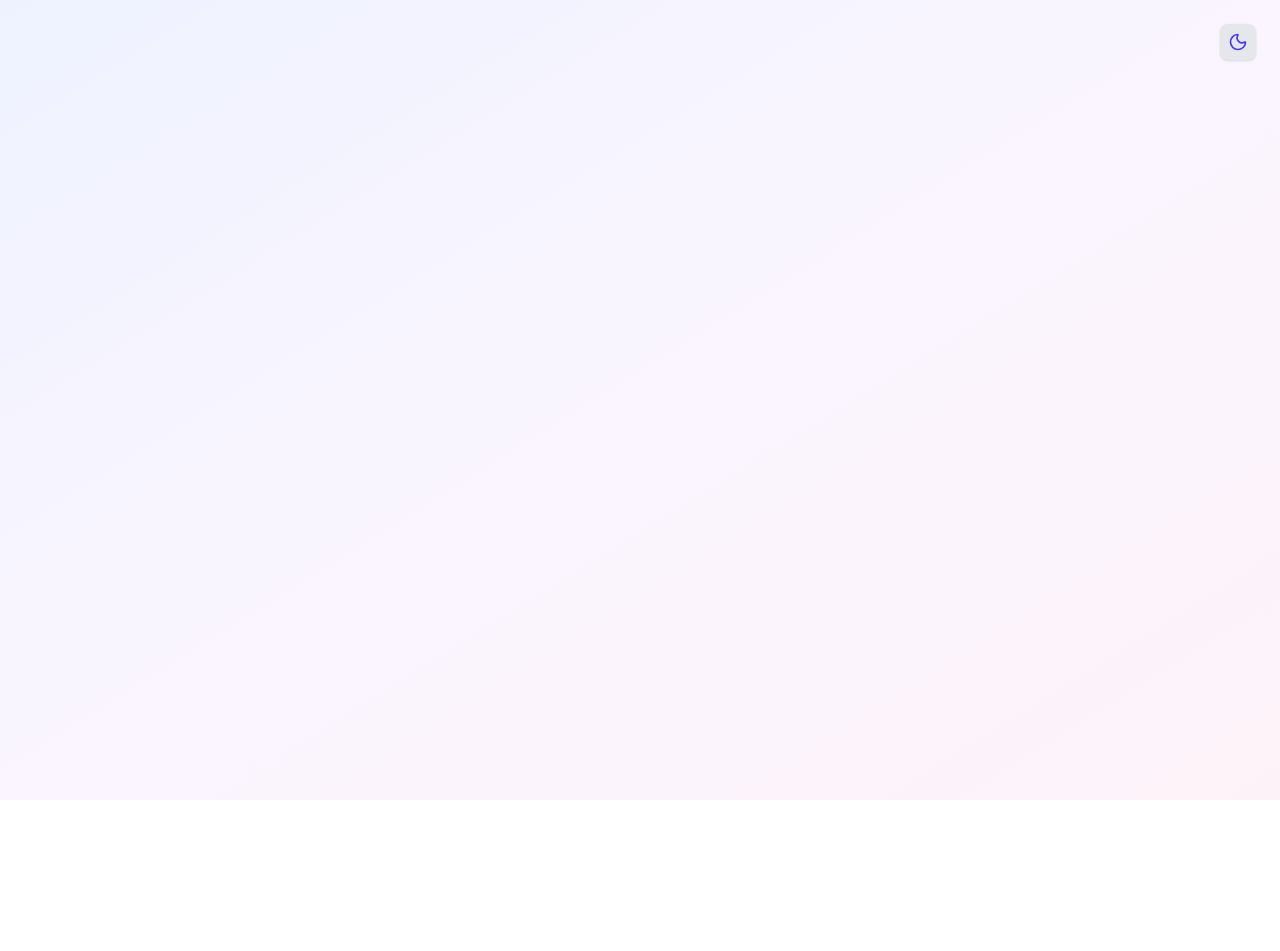
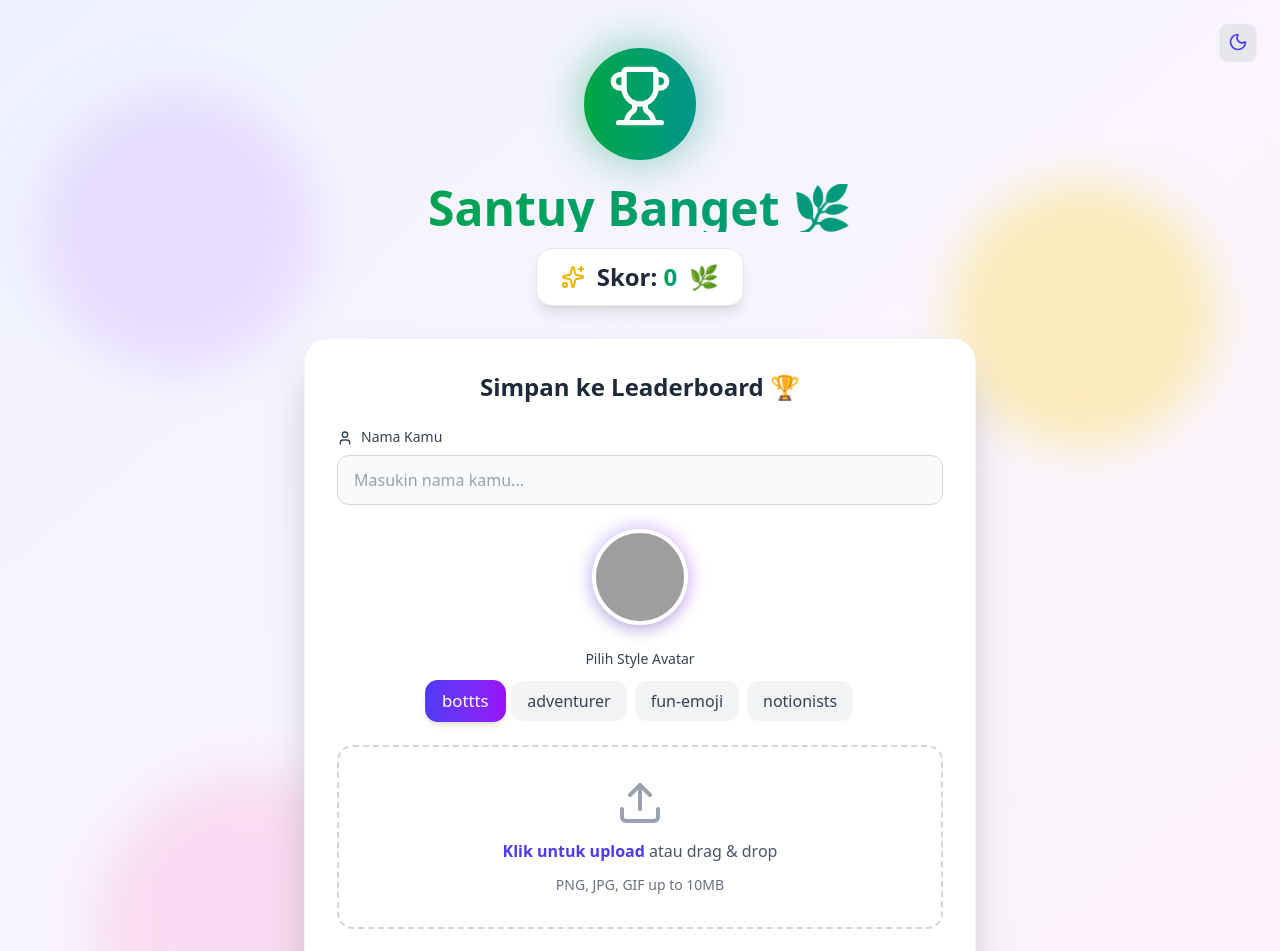
Before and after one commit to Ftih07/karbit-checker, a Next.js app: page /quiz/result in a window 1280 px wide. Shown: the top 951 px of the page. Before the commit the page ends 800 px from the top, so only its background shows below. Built offline with nearby package versions, Linux system fonts and the light colour scheme; grey boxes are pictures that could not be loaded.

Commit message:
Fix error production

```diff
--- a/app/quiz/result/page.tsx
+++ b/app/quiz/result/page.tsx
@@ -1,7 +1,7 @@
 "use client";
 
-import { Suspense, useEffect, useState, useCallback } from "react";
 import { useSearchParams } from "next/navigation";
+import { useEffect, useState, useCallback } from "react";
 import Link from "next/link";
 import { useDropzone } from "react-dropzone";
 import { db } from "@/lib/firebase";
@@ -12,8 +12,7 @@ import { Trophy, Upload, Check, Sparkles, Camera, User } from "lucide-react";
 
 const DICEBEAR_STYLES = ["bottts", "adventurer", "fun-emoji", "notionists"];
 
-// Komponen yang benar-benar pakai useSearchParams
-function ResultContent() {
+export default function ResultPage() {
   const params = useSearchParams();
   const [score, setScore] = useState<number | null>(null);
   const [name, setName] = useState("");
@@ -69,31 +68,10 @@ function ResultContent() {
   };
 
   const getScoreCategory = (s: number) => {
-    if (s >= 80)
-      return {
-        text: "Karbit Banget! 🔥",
-        color:
-          "from-red-600 to-orange-600 dark:from-red-500 dark:to-orange-500",
-        emoji: "🔥",
-      };
-    if (s >= 60)
-      return {
-        text: "Lumayan Karbit! ⚡",
-        color:
-          "from-yellow-600 to-orange-600 dark:from-yellow-500 dark:to-orange-500",
-        emoji: "⚡",
-      };
-    if (s >= 40)
-      return {
-        text: "Standar Aja 😎",
-        color: "from-blue-600 to-cyan-600 dark:from-blue-500 dark:to-cyan-500",
-        emoji: "😎",
-      };
-    return {
-      text: "Santuy Banget 🌿",
-      color: "from-green-600 to-teal-600 dark:from-green-500 dark:to-teal-500",
-      emoji: "🌿",
-    };
+    if (s >= 80) return { text: "Karbit Banget! 🔥", color: "from-red-600 to-orange-600 dark:from-red-500 dark:to-orange-500", emoji: "🔥" };
+    if (s >= 60) return { text: "Lumayan Karbit! ⚡", color: "from-yellow-600 to-orange-600 dark:from-yellow-500 dark:to-orange-500", emoji: "⚡" };
+    if (s >= 40) return { text: "Standar Aja 😎", color: "from-blue-600 to-cyan-600 dark:from-blue-500 dark:to-cyan-500", emoji: "😎" };
+    return { text: "Santuy Banget 🌿", color: "from-green-600 to-teal-600 dark:from-green-500 dark:to-teal-500", emoji: "🌿" };
   };
 
   if (score === null) {
@@ -116,17 +94,190 @@ function ResultContent() {
         <ThemeToggle />
       </div>
 
-      {/* … sisanya sama persis dengan konten kamu … */}
-      {/* tinggal pindahkan seluruh JSX yang kamu tulis tadi ke sini */}
+      {/* Background decoration */}
+      <div className="absolute inset-0 overflow-hidden pointer-events-none">
+        <div className="absolute top-20 left-10 w-72 h-72 bg-purple-300 dark:bg-purple-900 rounded-full mix-blend-multiply dark:mix-blend-soft-light filter blur-xl opacity-30 animate-blob"></div>
+        <div className="absolute top-40 right-10 w-72 h-72 bg-yellow-300 dark:bg-yellow-900 rounded-full mix-blend-multiply dark:mix-blend-soft-light filter blur-xl opacity-30 animate-blob animation-delay-2000"></div>
+        <div className="absolute -bottom-8 left-20 w-72 h-72 bg-pink-300 dark:bg-pink-900 rounded-full mix-blend-multiply dark:mix-blend-soft-light filter blur-xl opacity-30 animate-blob animation-delay-4000"></div>
+      </div>
+
+      {/* Content */}
+      <div className="relative z-10 w-full max-w-2xl">
+        {/* Score Display */}
+        <div className="text-center mb-8">
+          <div className="flex justify-center mb-6">
+            <div className="relative">
+              <div className={`absolute inset-0 bg-gradient-to-r ${category.color} rounded-full blur-xl opacity-50 animate-pulse`}></div>
+              <div className={`relative bg-gradient-to-r ${category.color} p-6 rounded-full`}>
+                <Trophy className="w-16 h-16 text-white animate-bounce" />
+              </div>
+            </div>
+          </div>
+
+          <h1 className={`text-4xl md:text-5xl font-bold mb-4 bg-gradient-to-r ${category.color} bg-clip-text text-transparent`}>
+            {category.text}
+          </h1>
+
+          <div className="inline-flex items-center gap-3 px-6 py-3 bg-white dark:bg-gray-800 rounded-2xl shadow-lg border border-gray-200 dark:border-gray-700">
+            <Sparkles className="w-6 h-6 text-yellow-500" />
+            <p className="text-2xl font-bold text-gray-800 dark:text-gray-100">
+              Skor: <span className={`bg-gradient-to-r ${category.color} bg-clip-text text-transparent`}>{score}</span>
+            </p>
+            <span className="text-2xl">{category.emoji}</span>
+          </div>
+        </div>
+
+        {!saved ? (
+          <div className="bg-white dark:bg-gray-800 shadow-2xl rounded-3xl p-6 md:p-8 border border-gray-100 dark:border-gray-700 transition-colors duration-300">
+            <h2 className="text-2xl font-bold text-gray-800 dark:text-gray-100 mb-6 text-center">
+              Simpan ke Leaderboard 🏆
+            </h2>
+
+            {/* Name Input */}
+            <div className="mb-6">
+              <label className="block text-sm font-medium text-gray-700 dark:text-gray-300 mb-2">
+                <User className="w-4 h-4 inline mr-2" />
+                Nama Kamu
+              </label>
+              <input
+                type="text"
+                placeholder="Masukin nama kamu..."
+                className="w-full px-4 py-3 bg-gray-50 dark:bg-gray-700 border border-gray-300 dark:border-gray-600 rounded-xl text-gray-800 dark:text-gray-100 placeholder-gray-400 dark:placeholder-gray-500 focus:ring-2 focus:ring-indigo-500 dark:focus:ring-indigo-400 focus:border-transparent transition-all"
+                value={name}
+                onChange={(e) => setName(e.target.value)}
+              />
+            </div>
+
+            {/* Avatar Preview */}
+            <div className="mb-6 flex justify-center">
+              <div className="relative">
+                <div className="absolute -inset-1 bg-gradient-to-r from-indigo-600 to-purple-600 rounded-full blur opacity-25"></div>
+                <div className="relative">
+                  {preview ? (
+                    <img
+                      src={preview}
+                      alt="Preview"
+                      className="w-24 h-24 rounded-full object-cover border-4 border-white dark:border-gray-700 shadow-lg"
+                    />
+                  ) : (
+                    <img
+                      src={`https://api.dicebear.com/9.x/${avatarStyle}/svg?seed=${name || "random"}`}
+                      alt="Avatar Preview"
+                      className="w-24 h-24 rounded-full border-4 border-white dark:border-gray-700 shadow-lg"
+                    />
+                  )}
+                </div>
+              </div>
+            </div>
+
+            {/* Avatar Style Selector */}
+            {!file && (
+              <div className="mb-6">
+                <label className="block text-sm font-medium text-gray-700 dark:text-gray-300 mb-3 text-center">
+                  Pilih Style Avatar
+                </label>
+                <div className="flex gap-2 flex-wrap justify-center">
+                  {DICEBEAR_STYLES.map((style) => (
+                    <button
+                      key={style}
+                      onClick={() => setAvatarStyle(style)}
+                      className={`px-4 py-2 rounded-xl font-medium transition-all duration-200 ${
+                        avatarStyle === style
+                          ? "bg-gradient-to-r from-indigo-600 to-purple-600 text-white shadow-md scale-105"
+                          : "bg-gray-100 dark:bg-gray-700 text-gray-700 dark:text-gray-300 hover:bg-gray-200 dark:hover:bg-gray-600"
+                      }`}
+                    >
+                      {style}
+                    </button>
+                  ))}
+                </div>
+              </div>
+            )}
+
+            {/* Drag & Drop Zone */}
+            <div
+              {...getRootProps()}
+              className={`border-2 border-dashed rounded-2xl p-8 text-center cursor-pointer transition-all duration-200 mb-6 ${
+                isDragActive
+                  ? "border-green-500 bg-green-50 dark:bg-green-900/20 scale-105"
+                  : "border-gray-300 dark:border-gray-600 hover:border-indigo-400 dark:hover:border-indigo-500 hover:bg-gray-50 dark:hover:bg-gray-700/50"
+              }`}
+            >
+              <input {...getInputProps()} />
+              <div className="flex flex-col items-center gap-3">
+                {isDragActive ? (
+                  <>
+                    <Upload className="w-12 h-12 text-green-500 animate-bounce" />
+                    <p className="text-green-600 dark:text-green-400 font-medium">
+                      Lepas gambar di sini...
+                    </p>
+                  </>
+                ) : preview ? (
+                  <>
+                    <Camera className="w-12 h-12 text-indigo-600 dark:text-indigo-400" />
+                    <p className="text-gray-600 dark:text-gray-400">
+                      Klik atau drag untuk ganti gambar
+                    </p>
+                  </>
+                ) : (
+                  <>
+                    <Upload className="w-12 h-12 text-gray-400 dark:text-gray-500" />
+                    <p className="text-gray-600 dark:text-gray-400">
+                      <span className="font-semibold text-indigo-600 dark:text-indigo-400">Klik untuk upload</span> atau drag & drop
+                    </p>
+                    <p className="text-sm text-gray-500 dark:text-gray-500">
+                      PNG, JPG, GIF up to 10MB
+                    </p>
+                  </>
+                )}
+              </div>
+            </div>
+
+            {/* Save Button */}
+            <button
+              onClick={saveToLeaderboard}
+              disabled={loading || !name}
+              className="w-full py-4 bg-gradient-to-r from-green-600 to-emerald-600 dark:from-green-500 dark:to-emerald-500 text-white font-bold rounded-2xl shadow-lg hover:shadow-xl hover:scale-105 transition-all duration-200 disabled:opacity-50 disabled:cursor-not-allowed disabled:hover:scale-100 flex items-center justify-center gap-2"
+            >
+              {loading ? (
+                <>
+                  <div className="w-5 h-5 border-2 border-white border-t-transparent rounded-full animate-spin"></div>
+                  Menyimpan...
+                </>
+              ) : (
+                <>
+                  <Check className="w-5 h-5" />
+                  Simpan ke Leaderboard
+                </>
+              )}
+            </button>
+          </div>
+        ) : (
+          <div className="bg-white dark:bg-gray-800 shadow-2xl rounded-3xl p-8 border border-gray-100 dark:border-gray-700 text-center">
+            <div className="flex justify-center mb-6">
+              <div className="bg-green-100 dark:bg-green-900/30 p-4 rounded-full">
+                <Check className="w-12 h-12 text-green-600 dark:text-green-400" />
+              </div>
+            </div>
+
+            <h3 className="text-2xl font-bold text-gray-800 dark:text-gray-100 mb-4">
+              Berhasil Disimpan! 🎉
+            </h3>
+
+            <p className="text-gray-600 dark:text-gray-400 mb-6">
+              Skor kamu udah masuk ke leaderboard nih!
+            </p>
+
+            <Link
+              href="/leaderboard"
+              className="inline-flex items-center gap-2 px-8 py-4 bg-gradient-to-r from-indigo-600 to-purple-600 dark:from-indigo-500 dark:to-purple-500 text-white text-lg font-semibold rounded-2xl shadow-lg hover:shadow-xl hover:scale-105 transition-all duration-200"
+            >
+              <Trophy className="w-5 h-5" />
+              Lihat Leaderboard
+            </Link>
+          </div>
+        )}
+      </div>
     </main>
   );
 }
-
-// Halaman utama membungkus dengan Suspense
-export default function ResultPage() {
-  return (
-    <Suspense fallback={<div className="p-10 text-center">Loading…</div>}>
-      <ResultContent />
-    </Suspense>
-  );
-}
```
